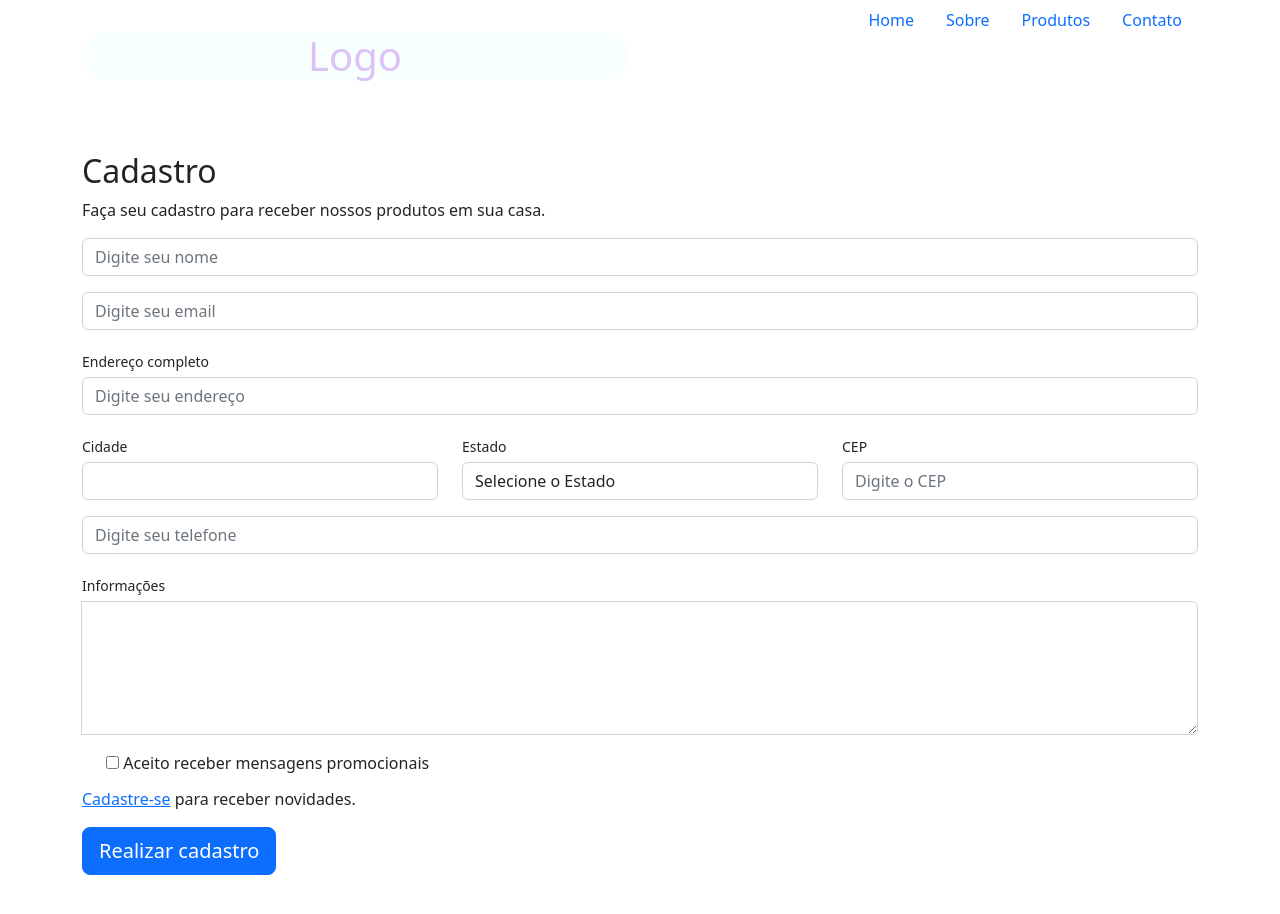
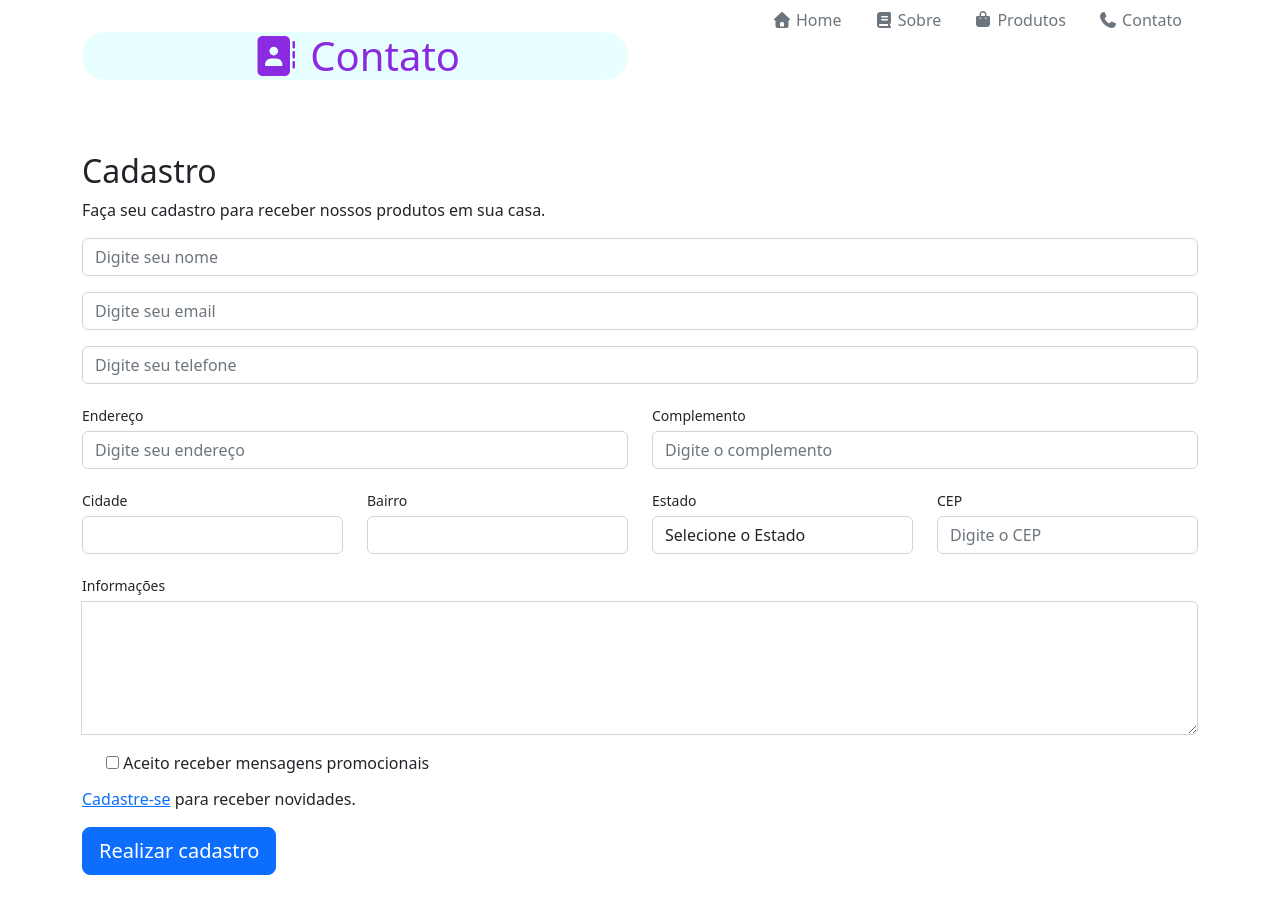
Before and after one commit to HenriqueCMO/curso-frontend, a plain HTML site: page bootstrap/projeto/cadastro.html in a window 1280 px wide. Drawn offline with Linux system fonts and the light colour scheme.

Commit message:
modulo-16

```diff
--- a/bootstrap/projeto/cadastro.html
+++ b/bootstrap/projeto/cadastro.html
@@ -5,24 +5,22 @@
     <meta name="viewport" content="width=device-width, initial-scale=1">
     <title>Cadastro</title>
     <link href="./libs/bootstrap/css/bootstrap.min.css" rel="stylesheet" >
-    <link href="./libs/fontawesome/css/fontawesome.min.css" rel="stylesheet" >
+    <link href="./libs/fontawesome/css/all.min.css" rel="stylesheet" >
     <link rel="stylesheet" href="./style/custom.css">
-    <link rel="stylesheet" href="./style/custom-form.css">
     <link rel="shortcut icon" href="./images/brasil.png"> <!--Padrão 17x17px-->
   </head>
   <body>
         <header class="container">
             <div class="row">
                 <div class="col">
-                    <h1>Logo</h1>
+                    <h1><i class="fa fa-address-book " aria-hidden="true"></i> Contato</h1>
                 </div>
                 <div class="col">
                     <ul class="nav justify-content-end">
-                        <li class="nav-item"><a class="nav-link active" href="./index.html">Home</a></li>
-                        <li class="nav-item"><a class="nav-link" href="#sobre">Sobre</a></li>
-                        <li class="nav-item"><a class="nav-link" href="#produtos">Produtos</a></li>
-                        <li class="nav-item"><a class="nav-link" href="#contato">Contato</a></li>
-                    </ul>
+                        <li class="nav-item"><a class="nav-link active link-secondary" href="./index.html"><i class="fa fa-home" aria-hidden="true"></i> Home</a></li>
+                        <li class="nav-item"><a class="nav-link link-secondary" href="./index.html#sobre"><i class="fa fa-book" aria-hidden="true"></i> Sobre</a></li>
+                        <li class="nav-item"><a class="nav-link link-secondary" href="./index.html#produtos"><i class="fa fa-shopping-bag" aria-hidden="true"></i> Produtos</a></li>
+                        <li class="nav-item"><a class="nav-link link-secondary" href="./index.html#contato"><i class="fa fa-phone" aria-hidden="true"></i> Contato</a></li>
                 </div>
             </div>
         </header>
@@ -43,20 +41,31 @@
                         </div>
                         <div class="col">
                             <div class="input-group">
-                                <input class="form-control" type="text" name="email" placeholder="Digite seu email">
+                                <input class="form-control" type="text" name="email" placeholder="Digite seu email" required>
                             </div>
+                        </div>
+                        <div class="input-group">
+                            <input class="form-control" type="text" name="telefone" placeholder="Digite seu telefone" required>
                         </div>
                     </div>
                     <div class="row">
                         <div class="col">
-                            <label for="endereco" class="col-form-label-sm">Endereço completo</label>
+                            <label for="endereco" class="col-form-label-sm">Endereço</label>
                             <input type="text" name="endereco" id="endereco" class="form-control" placeholder="Digite seu endereço">
+                        </div>
+                        <div class="col">
+                            <label for="complemento" class="col-form-label-sm">Complemento</label>
+                            <input type="text" name="complemento" id="complemento" class="form-control" placeholder="Digite o complemento">
                         </div>
                     </div>
                     <div class="row">
                         <div class="col">
                             <label for="cidade" class="col-form-label-sm">Cidade</label>
                             <input type="text" name="cidade" id="cidade" class="form-control">
+                        </div>
+                        <div class="col">
+                            <label for="bairro" class="col-form-label-sm">Bairro</label>
+                            <input type="text" name="bairro" id="bairro" class="form-control">
                         </div>
                         <div class="col">
                             <label for="estado" class="col-form-label-sm">Estado</label>
@@ -70,12 +79,9 @@
                         </div>
                         <div class="col">
                             <label for="cep" class="col-form-label-sm">CEP</label>
-                            <input type="text" name="cep" id="cep" class="form-control" placeholder="Digite o CEP">
+                            <input type="text" name="cep" id="cep" class="form-control" placeholder="Digite o CEP" required>
                         </div>
                     </div>
-                        <div class="input-group">
-                            <input class="form-control" type="text" name="telefone" placeholder="Digite seu telefone">
-                        </div>
                         <div class="row">
                             <div class="col">
                                 <div class="input-group">
@@ -92,7 +98,7 @@
                                 </div>
                             </div>
                         </div>
-                        <p><a href="#cadastro" data-bs-toggle="modal" data-bs-target="#modal-1">Cadastre-se</a> para receber novidades.</p>
+                    <p><a href="#cadastro" data-bs-toggle="modal" data-bs-target="#modal-1">Cadastre-se</a> para receber novidades.</p>
                     <button type="submit" class="btn btn-lg btn-primary">Realizar cadastro</button>
                 </form>
             </div>  <!-- end .container -->
@@ -127,6 +133,6 @@
             </div>
         </div>
     <script src="./libs/bootstrap/js/bootstrap.bundle.min.js"></script>
-    <script src="./libs/fontawesome/js/fontawesome.min.js"></script>
+    <script src="./libs/fontawesome/js/all.min.js"></script>
   </body>
 </html>
--- a/bootstrap/projeto/style/custom.css
+++ b/bootstrap/projeto/style/custom.css
@@ -17,7 +17,7 @@ input, textarea{
     filter: drop-shadow(8px 8px 15px gray);
 }
 
-h1{
+.index h1{
     color: blueviolet;
     background-color: rgb(231, 255, 255);
     border-radius: 1.5rem;
@@ -29,6 +29,14 @@ h1{
     animation-fill-mode: forwards;
     animation-direction: alternate-reverse;
     animation-iteration-count: infinite;
+}
+
+h1{
+    color: blueviolet;
+    background-color: rgb(231, 255, 255);
+    border-radius: 1.5rem;
+    text-align: center;
+    margin-top: 2rem;
 }
 
 @keyframes animate {
```
Also changed, not shown: bootstrap/projeto/index.html (+39 -39 lines).
